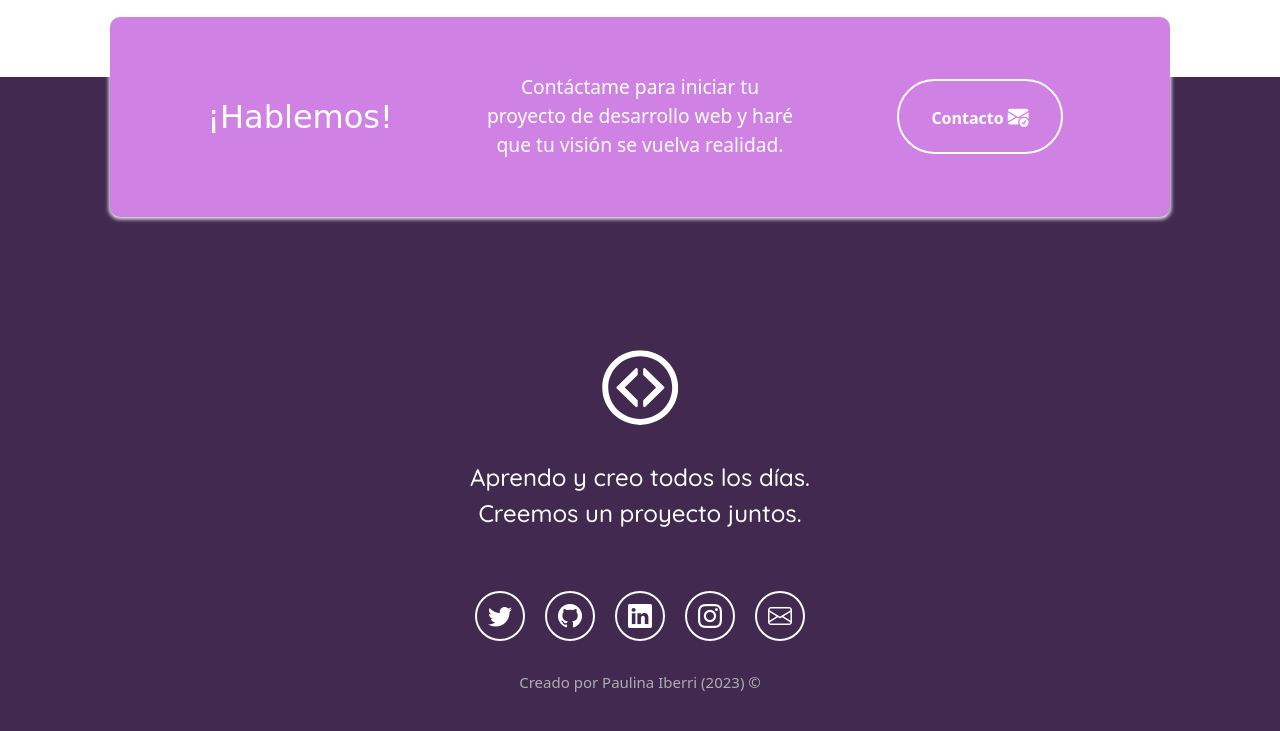
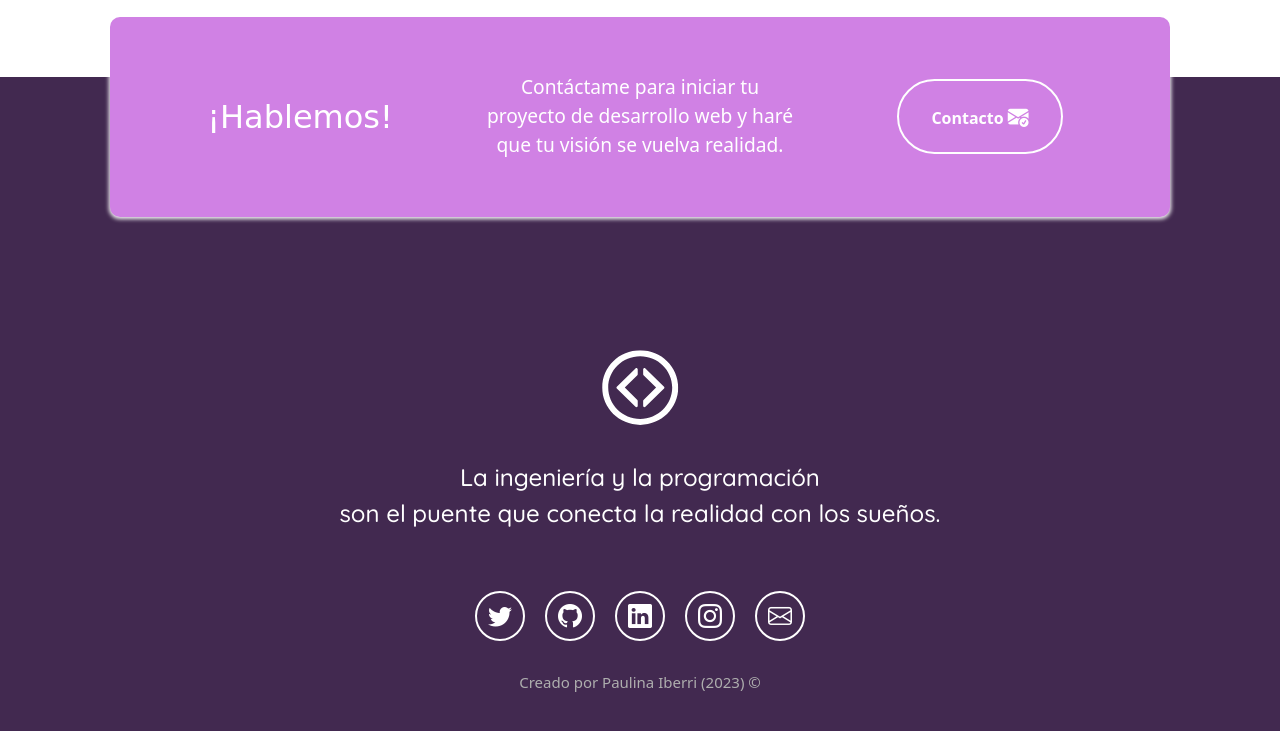
Before and after one commit to PaulinaIbega22/portafolio, a plain HTML site: page index.html in a window 1280 px wide. Shown: the part 3536-4267 px from the top of the page. Drawn offline with nearby package versions, Linux system fonts and the light colour scheme; a web font is replaced by a local one.

Commit message:
Update index.html

```diff
--- a/index.html
+++ b/index.html
@@ -269,7 +269,7 @@
     <!-- Pie de pagina (footer) -->
     <footer class="seccion-oscura d-flex flex-column align-items-center justify-content-center">
       <img class="footer-logo" src="imagenes/icono-blanco.svg" alt="Logo del portafolio">
-      <p class="footer-texto text-center">Aprendo y creo todos los días.<br>Creemos un proyecto juntos.</p>
+      <p class="footer-texto text-center">La ingeniería y la programación<br>son el puente que conecta la realidad con los sueños.</p>
       <div class="iconos-redes-sociales d-flex flex-wrap align-items-center justify-content-center">
         <a href="https://twitter.com/heyitspaw22" target="_blank" rel="noopener noreferrer">
           <i class="bi bi-twitter"></i>
```
